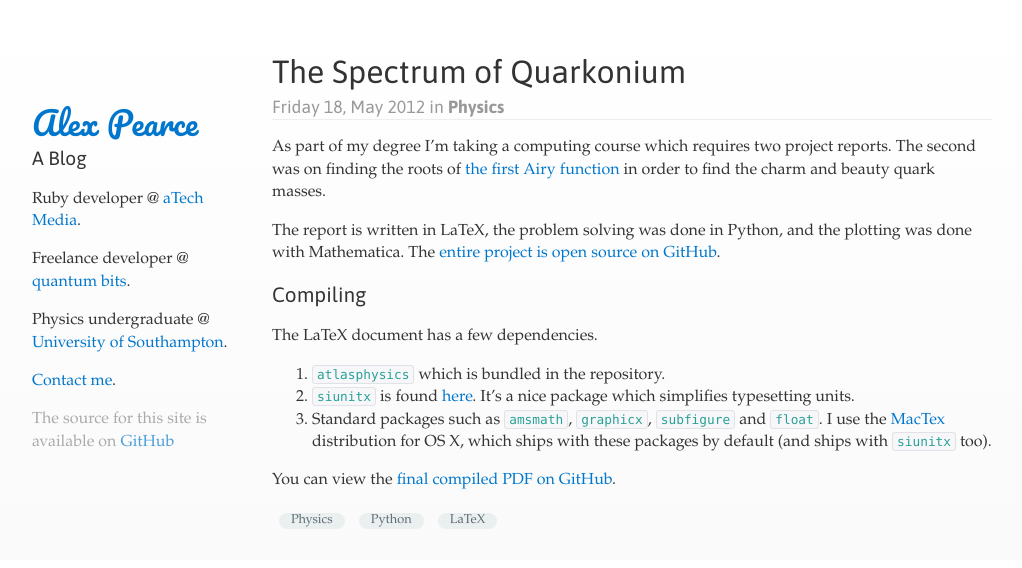
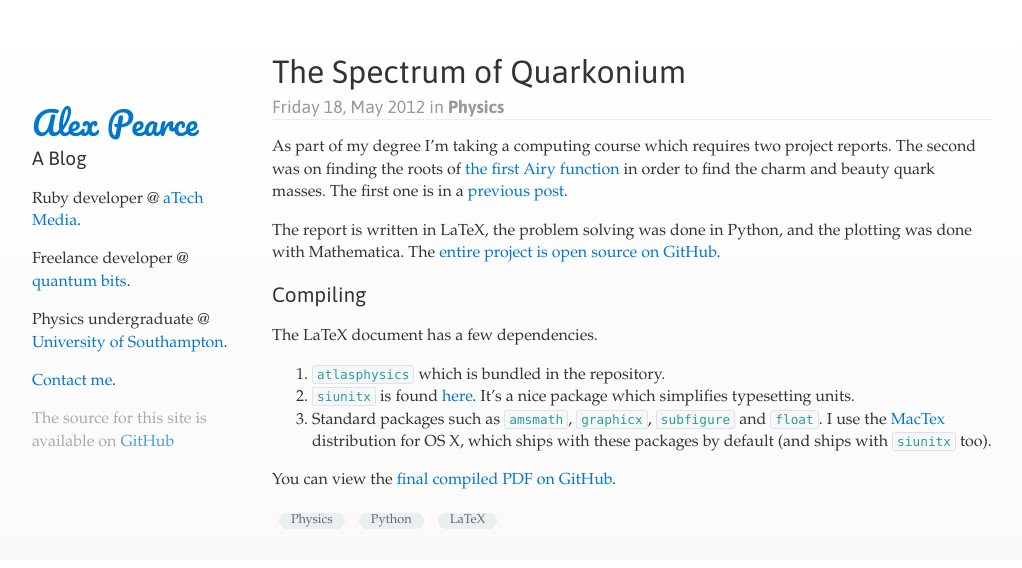
Before and after one commit to alexpearce/home, a Jekyll site: the page built from _posts/physics/2012-05-18-quarkonium-spectrum.md, in a window 1280 px wide. Shown: the top 568 px of the page, without its empty margins (68-1090 px from the left). Built offline with Jekyll 4.4.1, drawn with Linux system fonts in a browser that asks for light colours; Markdown is read by kramdown in place of the engine named in the settings.

Commit message:
Reference the first project in the second project post.

```diff
--- a/_posts/physics/2012-05-18-quarkonium-spectrum.md
+++ b/_posts/physics/2012-05-18-quarkonium-spectrum.md
@@ -5,7 +5,7 @@ category: Physics
 tags: [Physics, Python, LaTeX]
 ---
 
-As part of my degree I'm taking a computing course which requires two project reports. The second was on finding the roots of [the first Airy function](http://mathworld.wolfram.com/AiryFunctions.html) in order to find the charm and beauty quark masses.
+As part of my degree I'm taking a computing course which requires two project reports. The second was on finding the roots of [the first Airy function](http://mathworld.wolfram.com/AiryFunctions.html) in order to find the charm and beauty quark masses. The first one is in a [previous post](http://alexpearce.me/2012/04/scattering-cross-sections).
 
 The report is written in LaTeX, the problem solving was done in Python, and the plotting was done with Mathematica. The [entire project is open source on GitHub](https://github.com/alexpearce/meson-masses).
 
```
